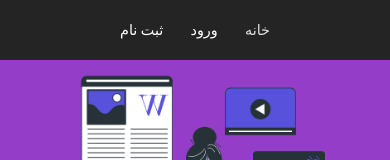
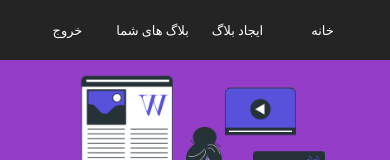
Before and after one commit to Arman3027/Armoon-blog, a React (Create React App) app: page / in a window 390 px wide. Shown: the top 160 px of the page. Built offline with nearby package versions, Linux system fonts and the light colour scheme; no server answers.

Commit message:
bug fixed

```diff
--- a/src/App.js
+++ b/src/App.js
@@ -2,17 +2,19 @@ import { Route, Routes, Navigate } from "react-router-dom";
 import { useState, useEffect } from "react";
 import "./style/style.css";
 import axios from "axios";
-import {Context} from "./context/context";
+import { Context } from "./context/context";
 import Home from "./components/home";
 import Navbar from "./components/navbar";
 import Singlepost from "./components/singlepost";
 
 const App = () => {
   const [posts, setposts] = useState([]);
-  const [filterposts,setfilterposts ] = useState([])
+  const [filterposts, setfilterposts] = useState([]);
   const [users, setusers] = useState([]);
   const [photos, setphotos] = useState([]);
   const [more, setmore] = useState(15);
+  const [isactive, setisactive] = useState(false);
+  const [search, setsearch] = useState('');
 
   useEffect(() => {
     async function getapi() {
@@ -34,22 +36,26 @@ const App = () => {
     getapi();
   }, []);
 
+
   return (
     <>
       <Context.Provider
         value={{
+          search: search,
+          isactive : isactive,
           setmore: setmore,
           more: more,
           posts: posts,
-          filterposts:filterposts,
+          filterposts: filterposts,
           users: users,
           photos: photos,
           onmore: handlemore,
-          onchange:handlechange,
+          onchange: handlechange,
         }}
       >
         <Navbar />
         <Routes>
+          <Route path="/home" element={<Navigate to="/" replace />} />
           <Route path="/" element={<Home />} />
           <Route path="/:id" element={<Singlepost />} />
           <Route path="*" element={<Navigate to="/not-found" replace />} />
@@ -62,13 +68,20 @@ const App = () => {
 
   function handlemore(refmorebtn) {
     setmore();
-    refmorebtn.style.display = "none";
+    refmorebtn.style.display = 'none'
+    setisactive(true)
   }
 
-  function handlechange(value) {
+  function handlechange(value, refmorebtn) {
+    setsearch(value)
+    setmore();
+    refmorebtn.style.display = "none";
+    setisactive(true);
     let newposts;
-    newposts =  posts.slice(0, more).filter((item) => item.title.toString().toLowerCase().includes(value.toLowerCase()))
-    setfilterposts(newposts)
+    newposts = posts.filter((item) =>
+      item.title.toString().toLowerCase().includes(value.toLowerCase())
+    );
+    setfilterposts(newposts);
   }
 };
 
--- a/src/components/home.jsx
+++ b/src/components/home.jsx
@@ -5,6 +5,7 @@ import { Link, NavLink } from "react-router-dom";
 
 const Home = () => {
   let refmorebtn = useRef(null);
+  let refsearch = useRef(null);
   const context = useContext(Context);
 
   return (
@@ -28,18 +29,20 @@ const Home = () => {
               placeholder="جستوجو"
               className="search-home"
               onChange={(e) => {
-                handlechange(e.target.value);
+                handlechange(e.target.value ,refmorebtn.current);
               }}
+              ref={refsearch}
+              value={context.search}
             />
             <div className="grid-home">
               {context.filterposts
                 .slice(0, context.more)
-                .map((element, index) => {
+                .map((element) => {
                   return (
                     <Link to={`/${element.id}`} className="itemlink-home">
                       <div className="item-home">
                         <img
-                          src={context.photos[index].thumbnailUrl}
+                          src={context.photos[element.id - 1].thumbnailUrl}
                           className="itemimg-home"
                         />
                         <p className="itemtitle-home">{element.title}</p>
@@ -60,6 +63,7 @@ const Home = () => {
                 handlemore(refmorebtn.current);
               }}
               ref={refmorebtn}
+              style={{ display: context.isactive ? ('none') : ('block')}}
             >
               بیشتر
             </button>
@@ -71,12 +75,12 @@ const Home = () => {
 
   //  ,,,,,,,,,,,,,,,,,,,,,,,,,,,,,,,,,,,,,,,,,,,,,,,,,,,,,,,,,,,,,,,,,,functions
 
-  function handlemore(refmorebtn) {
-    context.onmore(refmorebtn);
+  function handlemore(refmorebtn ) {
+    context.onmore(refmorebtn );
   }
 
-  function handlechange(value) {
-    context.onchange(value);
+  function handlechange(value , refmorebtn) {
+    context.onchange(value , refmorebtn);
   }
 };
 
--- a/src/style/style.css
+++ b/src/style/style.css
@@ -33,16 +33,16 @@ body {
 }
 .beforlogin-nav {
   height: 100%;
-  width: 150px;
-  display: flex;
+  width: 170px;
+  display: none;
   flex-direction: row;
   justify-content: space-between;
   align-items: center;
 }
 .afterlogin-nav {
   height: 100%;
-  width: 300px;
-  display: none;
+  width: 320px;
+  display: flex;
   flex-direction: row;
   justify-content: space-between;
   align-items: center;
@@ -222,6 +222,27 @@ body {
 /* .....................................................................responsive....... */
 
 @media screen and (max-width: 1000px) {
+  .item-nav{
+    display: block;
+    height: 100%;
+    width: 100%;
+    display: flex;
+    justify-content: center;
+    align-items: center;
+    color: #fff;
+  }
+  .link-nav{
+    display: block;
+    height: 100%;
+    width: 100%;
+    display: flex;
+    justify-content: center;
+    align-items: center;
+  }
+  .afterlogin-nav{
+    width: 340px;
+    font-size: 0.9em;
+  }
   .imgpack-home{
     width: 380px;
   }
@@ -281,6 +302,9 @@ body {
   .container-nav{
     height: 60px;
   }
+  .flex-nav{
+    padding: 0 5px;
+  }
   .container-home{
     top: 60px;
   }
```
